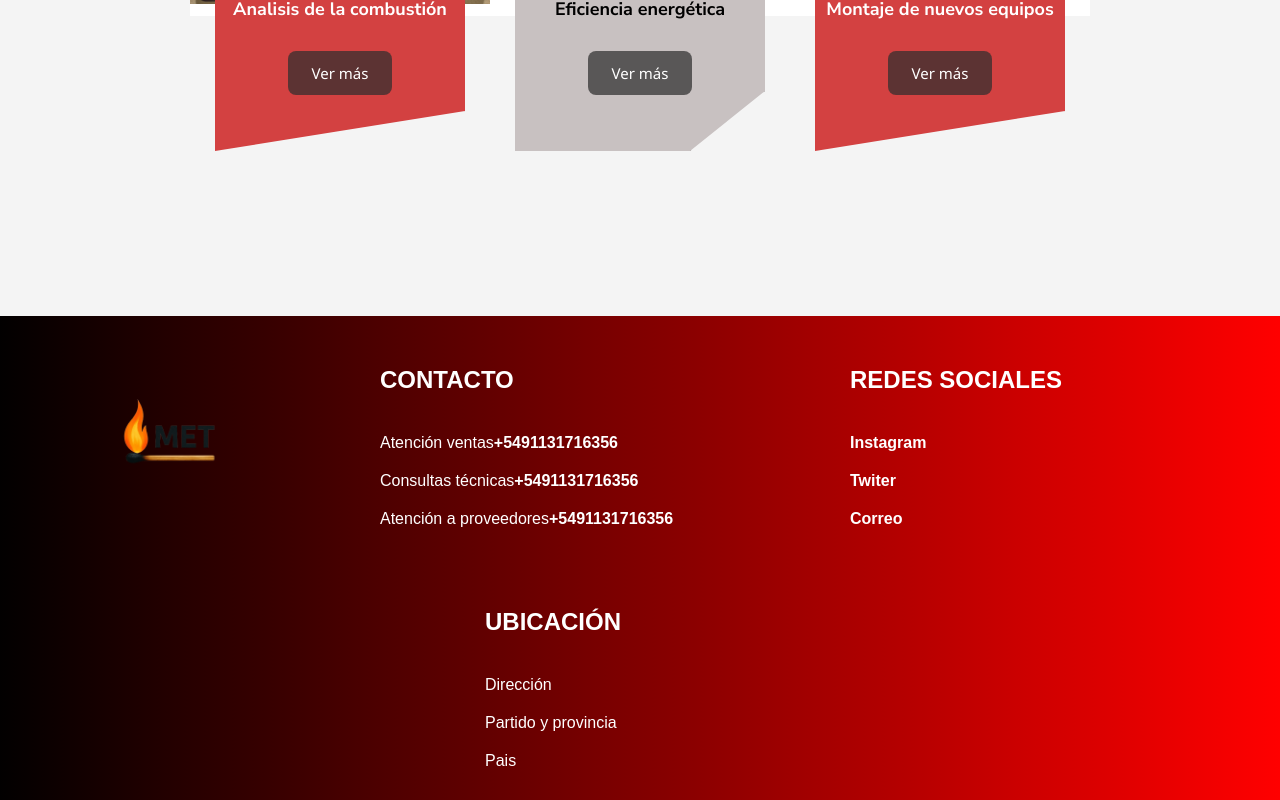
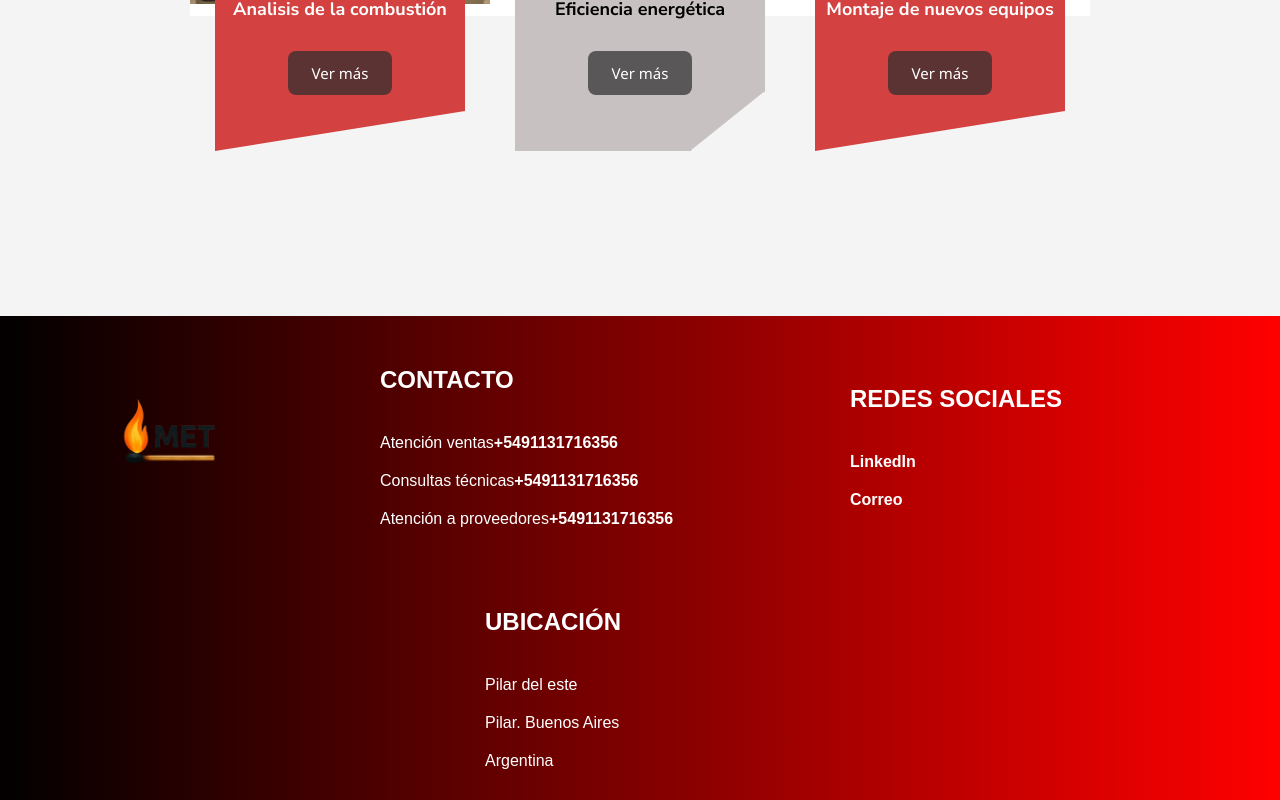
Before and after one commit to Mayra-Riccardi/MetHome, a React (Vite) app: page / in a window 1280 px wide. Shown: the part 2566-3366 px from the top of the page. Built offline with nearby package versions, Linux system fonts and the light colour scheme; no server answers.

Commit message:
FIX: Mail y redes sociales

```diff
--- a/src/components/footer/footer.jsx
+++ b/src/components/footer/footer.jsx
@@ -18,17 +18,16 @@ const Footer = () => {
             <div className="redes">
                 <ul>
                     <li><h2>REDES SOCIALES</h2></li>
-                    <li><a href="#">Instagram</a></li>
-                    <li><a href="#">Twiter</a></li>
-                    <li><a href="#">Correo</a></li>
+                    <li><a href="#" aria-disabled="true">LinkedIn</a></li>
+                    <li><a href="mailto:mtysko111@gmail.com">Correo</a></li>
                 </ul>
             </div>
             <div className="ubicacion">
                 <ul>
                     <li><h2>UBICACIÓN</h2></li>
-                    <li>Dirección</li>
-                    <li>Partido y provincia</li>
-                    <li>Pais</li>
+                    <li>Pilar del este</li>
+                    <li>Pilar. Buenos Aires</li>
+                    <li>Argentina</li>
                 </ul>
             </div>
         </div>
```
